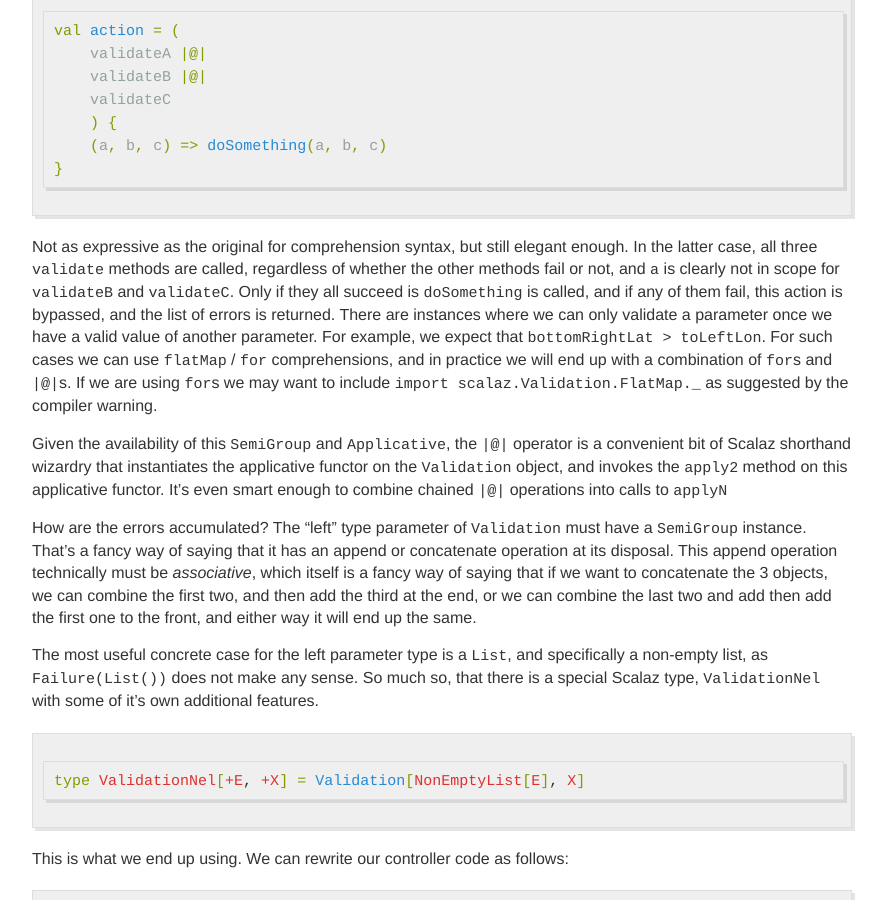
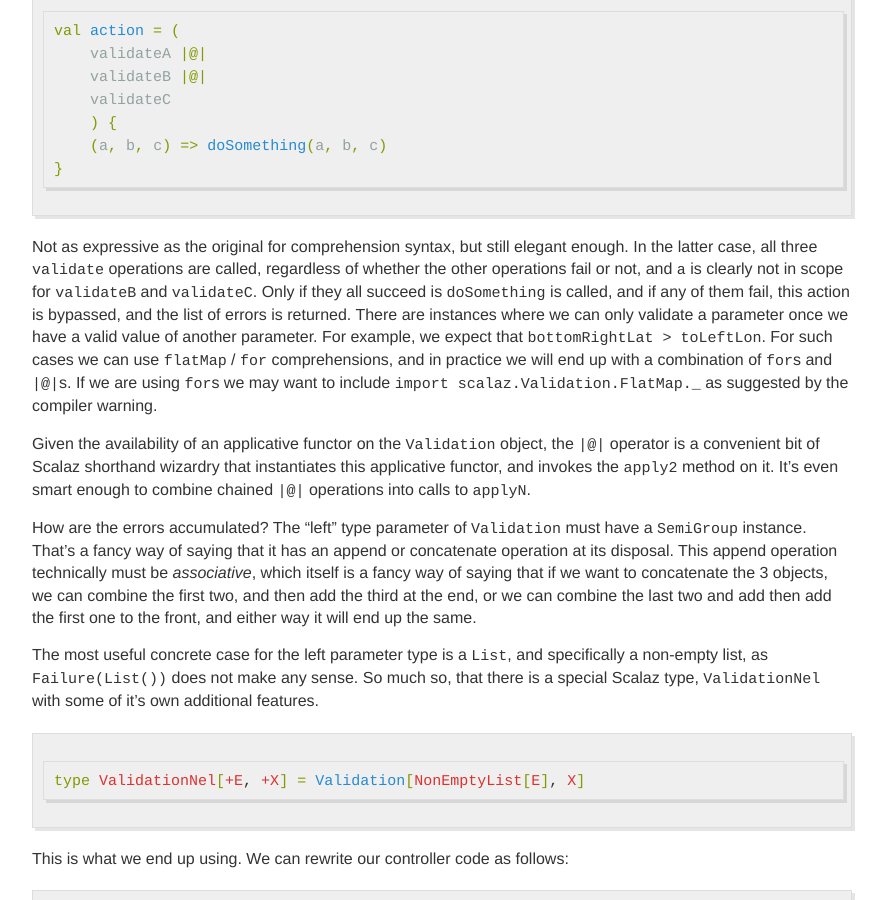
Before and after one commit to szoio/szoio.github.io, a Jekyll site: the page built from _posts/2016-04-29-bulletproof-functional-validation-using-scalaz.md, in a window 1280 px wide and 900 px high, scrolled down 6593 px. Shown: the whole window, without its empty margins (198-1084 px from the left). Built offline with Jekyll 4.4.1, drawn with Linux system fonts in a browser that asks for light colours; comment, search, counter and statistics services are not loaded.

Commit message:
small fixes

````diff
--- a/_posts/2016-04-29-bulletproof-functional-validation-using-scalaz.md
+++ b/_posts/2016-04-29-bulletproof-functional-validation-using-scalaz.md
@@ -247,9 +247,9 @@ val action = (
     (a, b, c) => doSomething(a, b, c)
 }
 ```
-Not as expressive as the original for comprehension syntax, but still elegant enough. In the latter case, all three `validate` methods are called, regardless of whether the other methods fail or not, and `a` is clearly not in scope for `validateB` and `validateC`. Only if they all succeed is `doSomething` is called, and if any of them fail, this action is bypassed, and the list of errors is returned. There are instances where we can only validate a parameter once we have a valid value of another parameter. For example, we expect that `bottomRightLat > toLeftLon`. For such cases we can use `flatMap` / `for` comprehensions, and in practice we will end up with a combination of `for`s and `|@|`s. If we are using `for`s we may want to include `import scalaz.Validation.FlatMap._` as suggested by the compiler warning.
+Not as expressive as the original for comprehension syntax, but still elegant enough. In the latter case, all three `validate` operations are called, regardless of whether the other operations fail or not, and `a` is clearly not in scope for `validateB` and `validateC`. Only if they all succeed is `doSomething` is called, and if any of them fail, this action is bypassed, and the list of errors is returned. There are instances where we can only validate a parameter once we have a valid value of another parameter. For example, we expect that `bottomRightLat > toLeftLon`. For such cases we can use `flatMap` / `for` comprehensions, and in practice we will end up with a combination of `for`s and `|@|`s. If we are using `for`s we may want to include `import scalaz.Validation.FlatMap._` as suggested by the compiler warning.
 
-Given the availability of this `SemiGroup` and `Applicative`, the `|@|` operator is a convenient bit of Scalaz shorthand wizardry that instantiates the applicative functor on the `Validation` object, and invokes the `apply2` method on this applicative functor. It's even smart enough to combine chained `|@|` operations into calls to `applyN`
+Given the availability of an applicative functor on the `Validation` object, the `|@|` operator is a convenient bit of Scalaz shorthand wizardry that instantiates this applicative functor, and invokes the `apply2` method on it. It's even smart enough to combine chained `|@|` operations into calls to `applyN`.
 
 How are the errors accumulated? The "left" type parameter of `Validation` must have a `SemiGroup` instance. That's a fancy way of saying that it has an append or concatenate operation at its disposal. This append operation technically must be *associative*, which itself is a fancy way of saying that if we want to concatenate the 3 objects, we can combine the first two, and then add the third at the end, or we can combine the last two and add then add the first one to the front, and either way it will end up the same.
 
````
